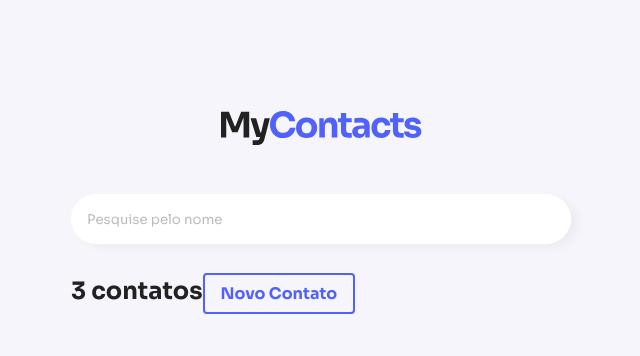
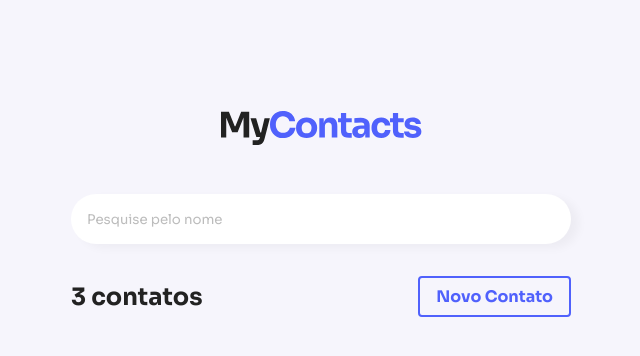
Before and after one commit to Italo-Maia/my-contacts, a Next.js app in the folder front/: page / in a window 1280 px wide. Shown: the top 356 px of the page, without its empty margins (319-959 px from the left). Built offline with nearby package versions, Linux system fonts and the light colour scheme.

Commit message:
feat(front): Adiciona estilos  ContactsList

```diff
--- a/front/assets/styles/global.js
+++ b/front/assets/styles/global.js
@@ -1,4 +1,4 @@
-import { createGlobalStyle } from "styled-components";
+import { createGlobalStyle } from 'styled-components';
 
 export default createGlobalStyle`
     * {
@@ -9,7 +9,7 @@ export default createGlobalStyle`
     }
 
     body {
-      background: ${(props) => props.theme.backgroundColor};
+      background: ${(props) => props.theme.colors.background};
       font-size: 16px;
     }
 
--- a/front/assets/styles/themes/default.js
+++ b/front/assets/styles/themes/default.js
@@ -1,3 +1,11 @@
 export default {
-  backgroundColor: '#F6F5FC',
+  colors: {
+    background: '#F6F5FC',
+    primary: {
+      lighter: '#E0E3FF',
+      light: '#6674F4',
+      main: '#5061FC',
+      dark: '#3346F0',
+    },
+  },
 };
--- a/front/components/ContactsList/styles.js
+++ b/front/components/ContactsList/styles.js
@@ -5,6 +5,10 @@ export const Container = styled.div`
 `;
 
 export const Header = styled.header`
+  display: flex;
+  justify-content: space-between;
+  align-items: center;
+
   strong {
     color: #222;
     font-size: 24px;
@@ -17,5 +21,11 @@ export const Header = styled.header`
     border: 2px solid #5061FC;
     padding: 8px 16px;
     border-radius: 4px;
+    transition: all 0.2s ease-in;
+
+    &:hover {
+      background: ${({ theme }) => theme.colors.primary.main};
+      color: "#FFF";
+    }
   }
 `;
--- a/front/package.json
+++ b/front/package.json
@@ -12,7 +12,8 @@
         "eslint-config-next": "13.2.1",
         "next": "13.2.1",
         "react": "18.2.0",
-        "react-dom": "18.2.0"
+        "react-dom": "18.2.0",
+        "styled-components": "^5.3.6"
     },
     "devDependencies": {
         "@next/eslint-plugin-next": "^13.2.2",
@@ -21,7 +22,6 @@
         "eslint-plugin-import": "^2.25.3",
         "eslint-plugin-jsx-a11y": "^6.5.1",
         "eslint-plugin-react": "^7.28.0",
-        "eslint-plugin-react-hooks": "^4.3.0",
-        "styled-components": "^5.3.6"
+        "eslint-plugin-react-hooks": "^4.3.0"
     }
 }
--- a/front/pages/_app.jsx
+++ b/front/pages/_app.jsx
@@ -34,7 +34,6 @@ export default function App({ Component, pageProps }) {
         <Container>
           <Header />
           <Component {...pageProps} />
-
         </Container>
 
       </ThemeProvider>
```
